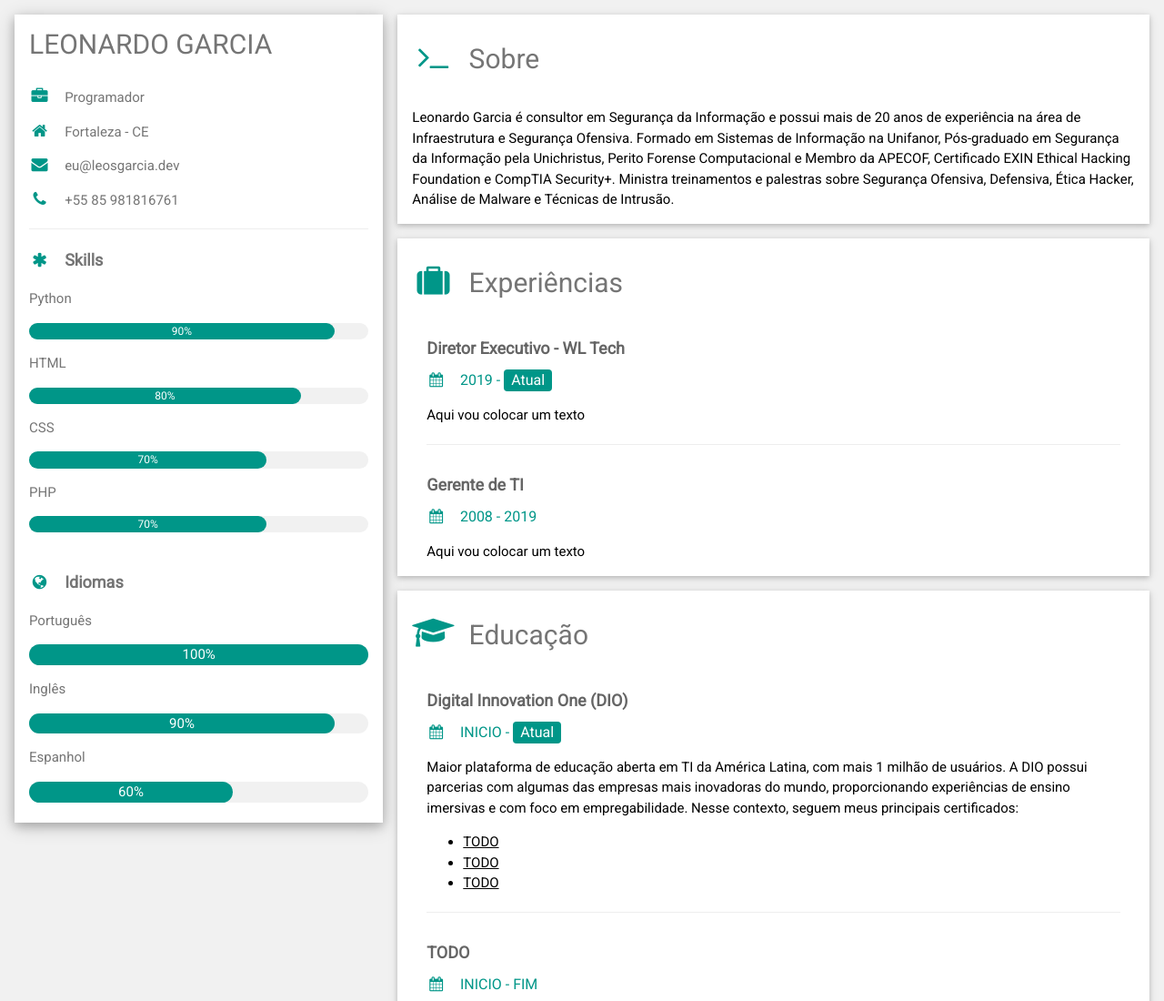
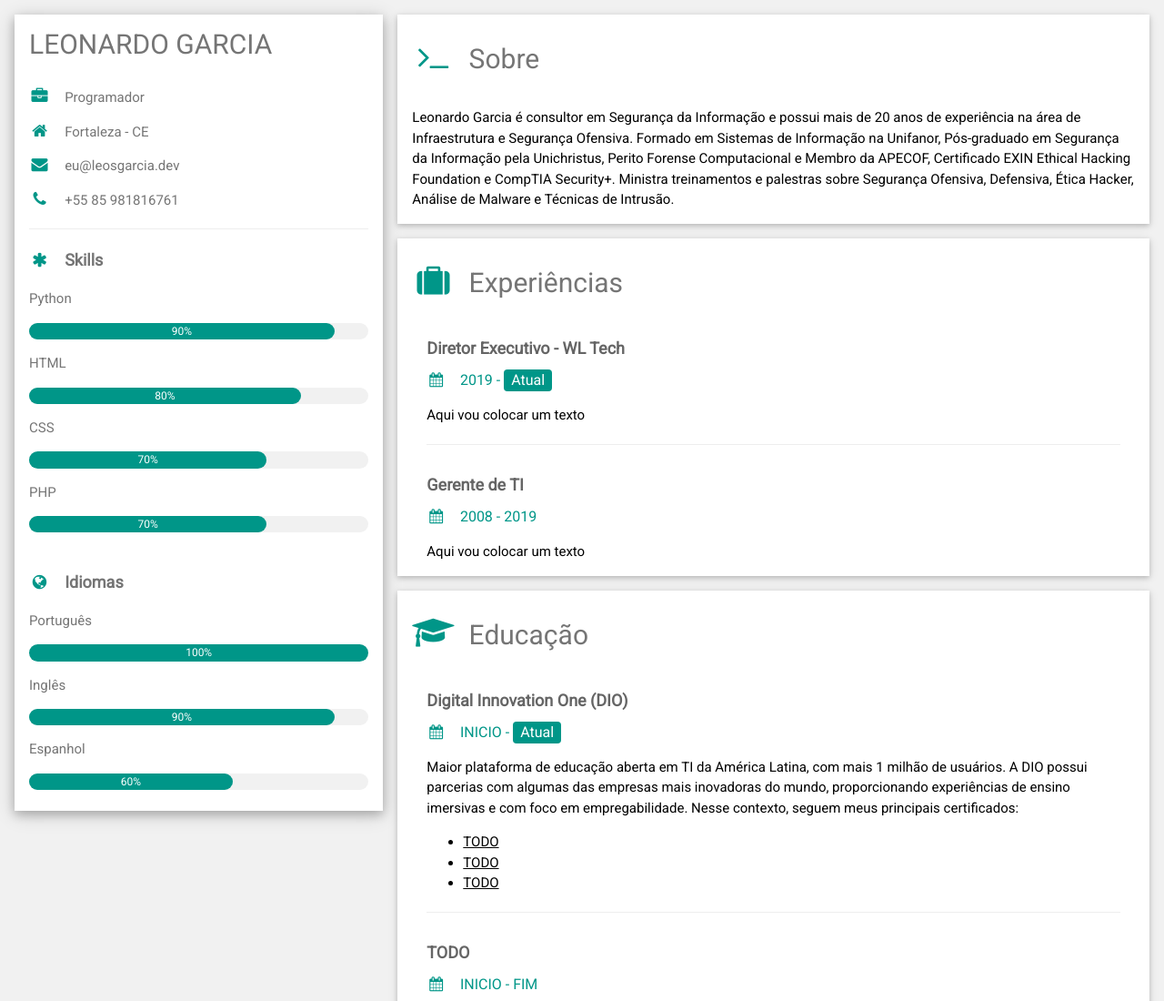
Before and after one commit to leosgarcia/site, a plain HTML site: page index.html in a window 1280 px wide. Shown: the top 1100 px of the page at 91% size. Drawn offline with nearby package versions, Linux system fonts and the light colour scheme.

Commit message:
Update index.html

```diff
--- a/index.html
+++ b/index.html
@@ -67,15 +67,15 @@
                 <b><i class="fa fa-globe fa-fw w3-margin-right w3-text-teal"></i>Idiomas</b>
               </p>
               <p>Português</p>
-              <div class="w3-light-grey w3-round-xlarge">
+              <div class="w3-light-grey w3-round-xlarge w3-small">
                <div class="w3-container w3-center w3-round-xlarge w3-teal" style="width:100%">100%</div>
               </div>
               <p>Inglês</p>
-              <div class="w3-light-grey w3-round-xlarge">
+              <div class="w3-light-grey w3-round-xlarge w3-small">
                <div class="w3-container w3-center w3-round-xlarge w3-teal" style="width:90%">90%</div>
               </div>
               <p>Espanhol</p>
-              <div class="w3-light-grey w3-round-xlarge">
+              <div class="w3-light-grey w3-round-xlarge w3-small">
                <div class="w3-container w3-center w3-round-xlarge w3-teal" style="width:60%">60%</div>
               </div>
               <br>
```
